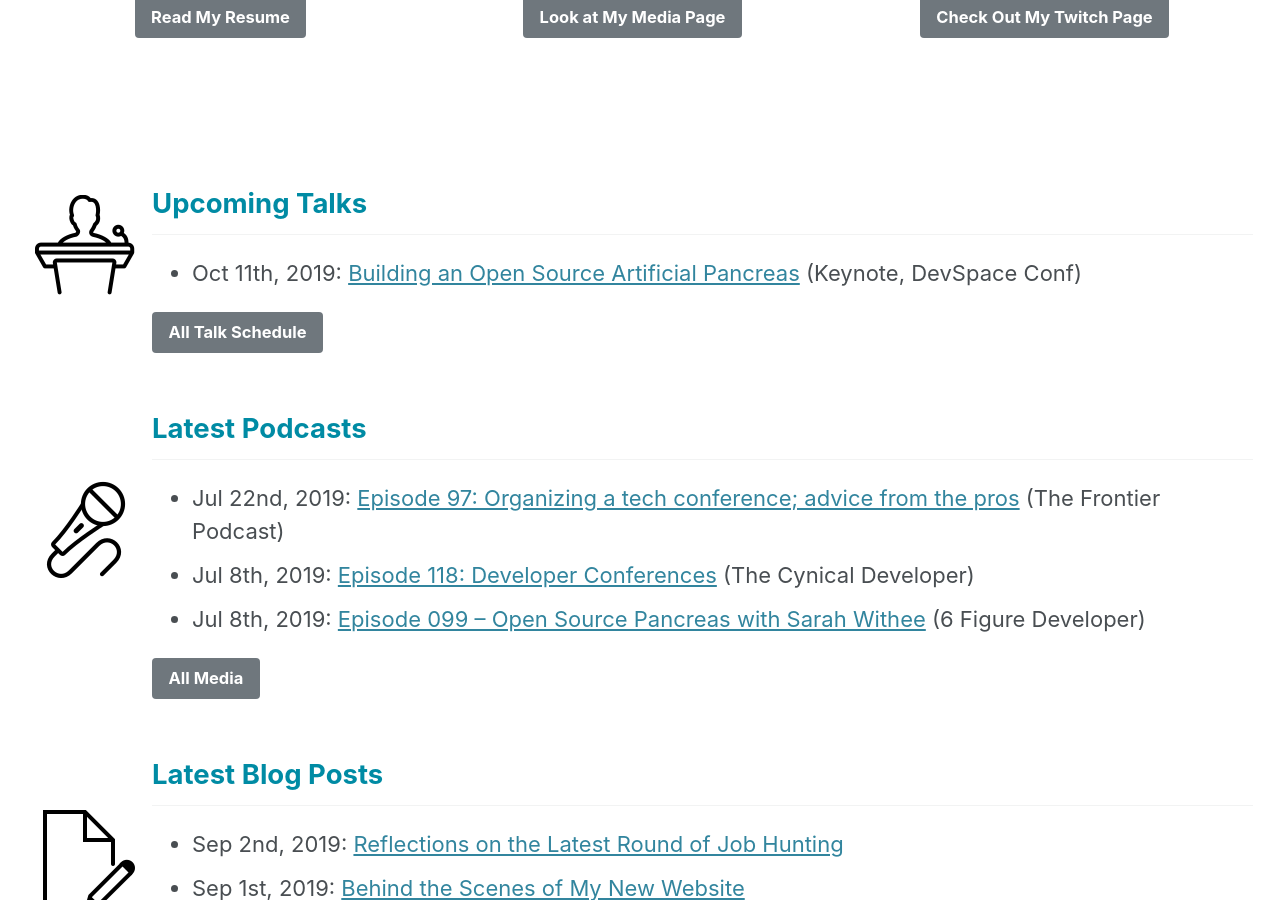
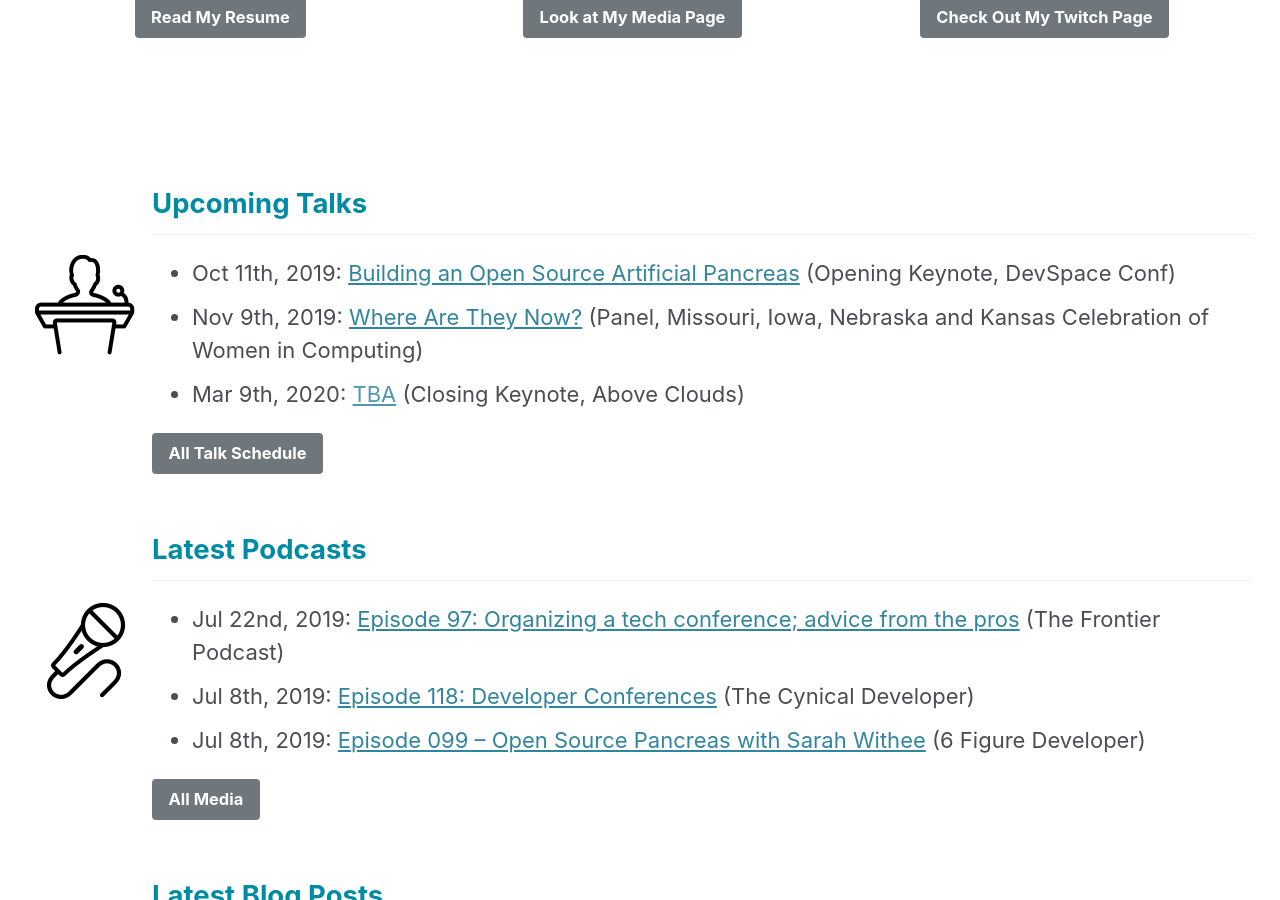
Before and after one commit to geekygirlsarah/geekygirlsarah.com, a Jekyll site: the page built from index.html, in a window 1280 px wide and 900 px high, scrolled down 1159 px. Built offline with Jekyll 4.4.1, drawn with Linux system fonts in a browser that asks for light colours; cached includes are drawn as plain includes; nearby versions of some CDN libraries; the list of posts is cut into pages by our own code; comment, search, counter and statistics services are not loaded.

Commit message:
Add two talks (MINKWIC 2019, Above Clouds 2020)

```diff
--- a/_data/conftalks.yml
+++ b/_data/conftalks.yml
@@ -592,9 +592,29 @@
   end_date: 2019-10-12
   event: DevSpace Conf
   location: Huntsville, AL
-  type: Keynote
+  type: Opening Keynote
   title: Building an Open Source Artificial Pancreas
   room:
   time:
   event_url: https://www.devspaceconf.com/
   talk_url: /speaking/building-an-open-source-artificial-pancreas/
+- date: 2019-11-09
+  end_date: 2019-11-09
+  event: Missouri, Iowa, Nebraska and Kansas Celebration of Women in Computing
+  location: Kansas City, MO
+  type: Panel
+  title: Where Are They Now?
+  room:
+  time: 1:00pm
+  event_url: https://www.minkwic.org/
+  talk_url:
+- date: 2020-03-09
+  end_date: 2020-03-09
+  event: Above Clouds
+  location: Zagreb, Croatia
+  type: Closing Keynote
+  title: TBA
+  room:
+  time:
+  event_url:
+  talk_url:
```
